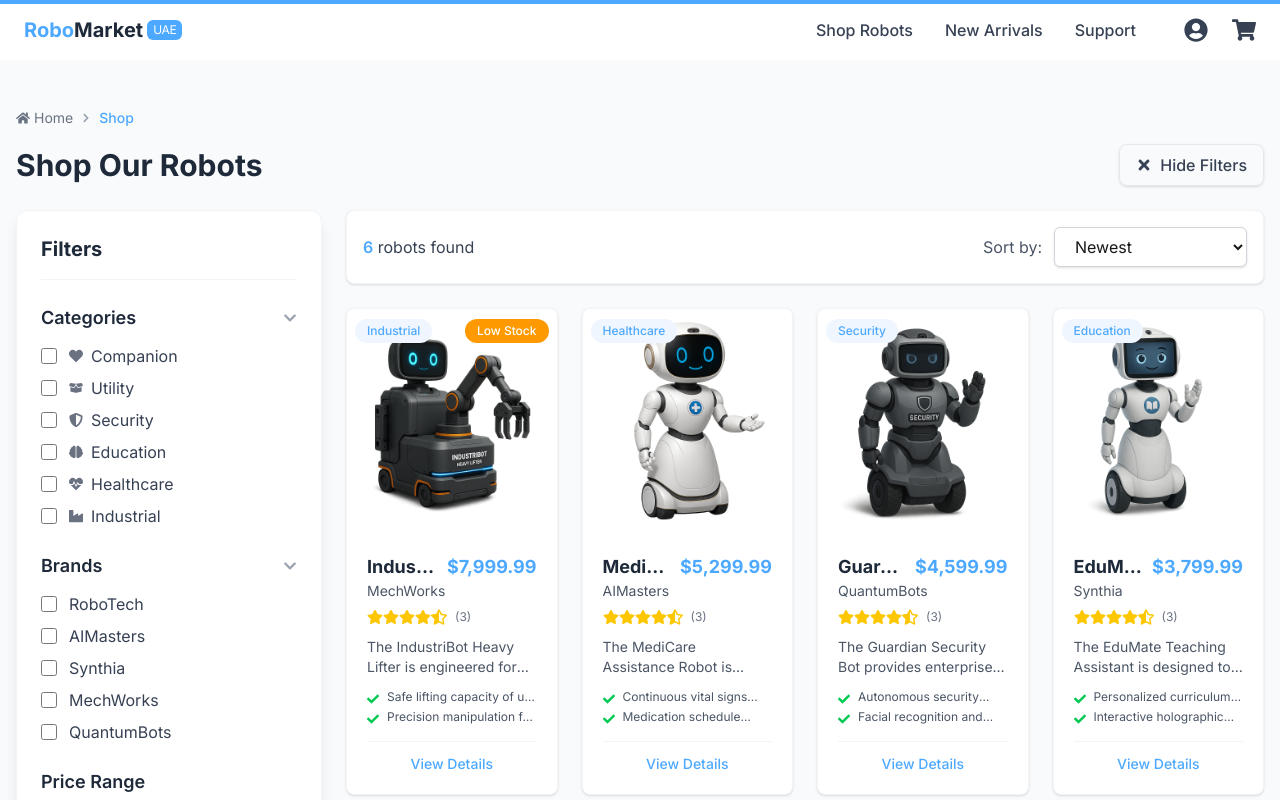
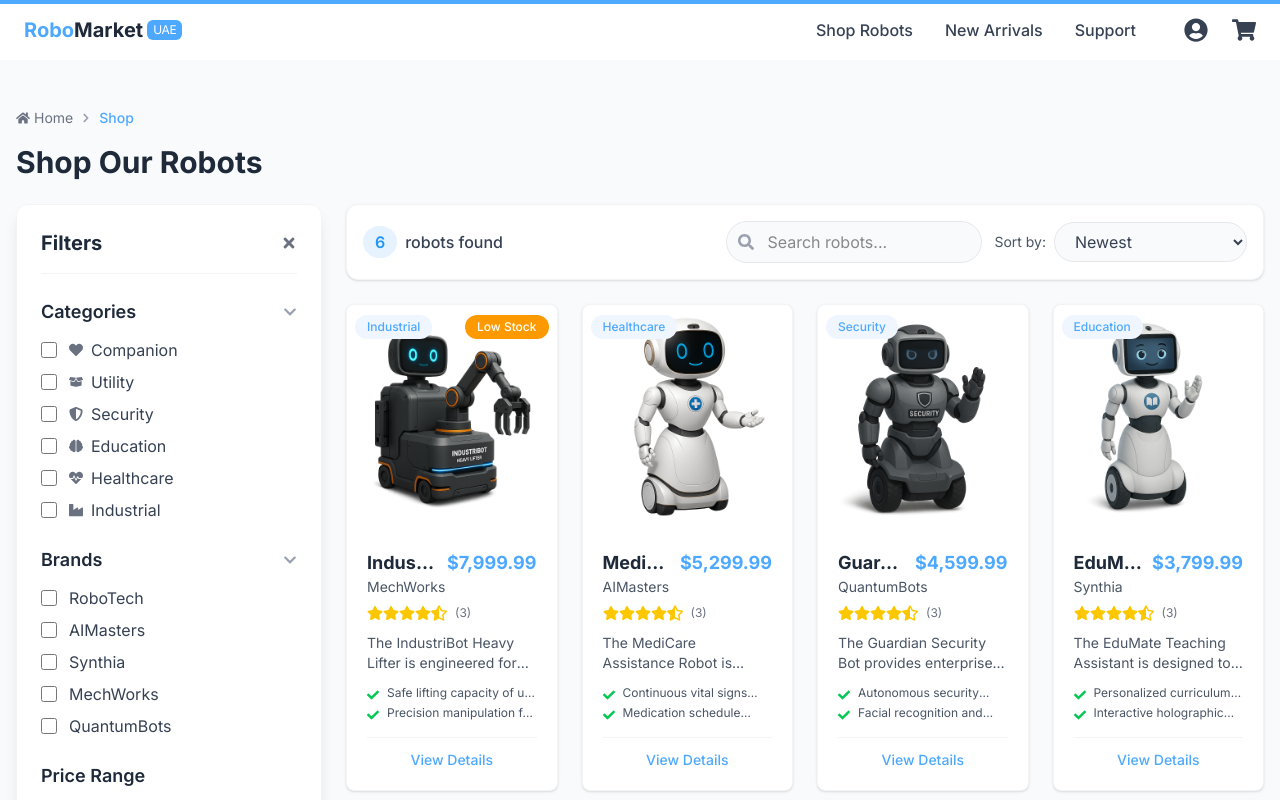
Before and after one commit to alaineid/robomarket-ae, a Next.js app: page /shop in a window 1280 px wide. Shown: the top 800 px of the page. Built offline with nearby package versions, Linux system fonts and the light colour scheme.

Commit message:
Fix show/hide filters

```diff
--- a/src/app/shop/page.tsx
+++ b/src/app/shop/page.tsx
@@ -5,7 +5,7 @@ import Link from 'next/link';
 import Image from 'next/image';
 import { motion } from 'framer-motion';
 import {
-  FaStar, FaFilter, FaTimes, FaChevronDown,
+  FaStar, FaFilter, FaTimes, FaChevronDown, FaChevronRight,
   FaSearch, FaCheck, FaHeart, FaBoxOpen, FaShieldAlt, FaBrain, FaHeartbeat, FaIndustry
 } from 'react-icons/fa';
 import Header from '@/components/Header';
@@ -21,10 +21,9 @@ export default function ShopPage() {
   const [selectedCategories, setSelectedCategories] = useState<string[]>([]);
   const [selectedBrands, setSelectedBrands] = useState<string[]>([]);
   const [currentPage, setCurrentPage] = useState(1);
-  const [showFilters, setShowFilters] = useState(true);
   const [sortBy, setSortBy] = useState('newest');
   const [comparingProducts, setComparingProducts] = useState<Product[]>([]);
-  const [setShowComparison] = useState(false);
+  const [showFilters, setShowFilters] = useState(true);
   const [recentlyViewed, setRecentlyViewed] = useState<Product[]>([]);
   const [ratingFilter, setRatingFilter] = useState(0);
 
@@ -181,44 +180,41 @@ export default function ShopPage() {
               )}
             </h1>
 
-            <div className="flex gap-2">
-              {sortedProducts.length > 0 && (
+          </div>
+
+          <div className="flex flex-col lg:flex-row gap-6 relative">
+            {/* Show Filter Button - Visible when filters are hidden */}
+            {!showFilters && (
               <motion.button
-                  whileHover={{ scale: 1.02 }}
-                  whileTap={{ scale: 0.98 }}
-                  onClick={() => setShowFilters(!showFilters)}
-                  className="flex items-center justify-center rounded-lg border border-gray-200 px-4 py-2 text-gray-700 shadow-sm hover:bg-gray-50"
+                initial={{ opacity: 0 }}
+                animate={{ opacity: 1 }}
+                transition={{ duration: 0.3 }}
+                onClick={() => setShowFilters(true)}
+                className="fixed left-0 top-1/2 transform -translate-y-1/2 bg-[#4DA9FF] text-white p-3 rounded-r-lg shadow-md z-10 hover:bg-blue-500 transition-colors"
+                style={{ transform: 'translateY(-50%)' }}
               >
-                  {showFilters ? <FaTimes className="mr-2" /> : <FaFilter className="mr-2 text-[#4DA9FF]" />}
-                  <span className="font-medium">{showFilters ? "Hide Filters" : "Show Filters"}</span>
+                <FaChevronRight />
               </motion.button>
             )}
 
-              {(selectedCategories.length > 0 || selectedBrands.length > 0 || ratingFilter > 0 || searchTerm) && (
-                <motion.button
-                  whileHover={{ scale: 1.02 }}
-                  whileTap={{ scale: 0.98 }}
-                  onClick={clearFilters}
-                  className="flex items-center justify-center rounded-lg border border-gray-200 px-4 py-2 text-gray-700 shadow-sm hover:bg-gray-50"
-                >
-                  <FaTimes className="mr-2" />
-                  <span className="font-medium">Clear Filters</span>
-                </motion.button>
-              )}
-            </div>
-          </div>
-
-          <div className="flex flex-col lg:flex-row gap-6">
             {/* Filters Sidebar */}
-            {showFilters && (
             <motion.aside
-                className="lg:w-1/4"
-                initial={{ opacity: 0, x: -20 }}
-                animate={{ opacity: 1, x: 0 }}
+              className={`lg:w-1/4 ${!showFilters ? 'hidden' : ''}`}
+              initial={{ opacity: showFilters ? 1 : 0, x: showFilters ? 0 : -20 }}
+              animate={{ opacity: showFilters ? 1 : 0, x: showFilters ? 0 : -20 }}
               transition={{ duration: 0.3 }}
             >
               <div className="bg-white rounded-xl shadow-lg p-6 sticky top-8 border border-gray-100">
-                  <h2 className="font-bold text-xl mb-6 text-gray-800 border-b border-gray-100 pb-4">Filters</h2>
+                <div className="flex justify-between items-center mb-6 border-b border-gray-100 pb-4">
+                  <h2 className="font-bold text-xl text-gray-800">Filters</h2>
+                  <button
+                    onClick={() => setShowFilters(false)}
+                    className="text-gray-500 hover:text-gray-700"
+                    title="Hide filters"
+                  >
+                    <FaTimes size={16} />
+                  </button>
+                </div>
 
                 {/* Categories filter with icons */}
                 <div className="mb-6">
@@ -351,25 +347,56 @@ export default function ShopPage() {
                 </motion.button>
               </div>
             </motion.aside>
-            )}
 
             {/* Main Products Area */}
-            <main className={showFilters ? 'lg:w-3/4' : 'w-full'}>
+            <main className={`${showFilters ? 'lg:w-3/4' : 'w-full'}`}>
               {/* Sort and Results Count */}
-              <div className="bg-white rounded-lg shadow-sm p-4 mb-6 border border-gray-100">
-                <div className="flex flex-col sm:flex-row justify-between items-center gap-4">
-                  <p className="text-gray-700">
-                    <span className="font-semibold text-[#4DA9FF]">{filteredProducts.length}</span> robots found
-                    {searchTerm && <span> for &quot;<span className="italic">{searchTerm}</span>&quot;</span>}
-                  </p>
-
-                  <div className="flex items-center">
-                    <label htmlFor="sort" className="mr-3 text-gray-600">Sort by:</label>
+              <div className="bg-white rounded-xl shadow p-4 mb-6 border border-gray-100">
+                <div className="flex flex-col md:flex-row md:items-center md:justify-between gap-4">
+                  {/* Results Count */}
+                  <div className="flex items-center gap-2">
+                    <span className="inline-flex items-center px-3 py-1 rounded-full bg-[#E6F3FF] text-[#2196F3] font-semibold text-base">
+                      {filteredProducts.length}
+                    </span>
+                    <span className="text-gray-700 text-base font-medium">
+                      robots found
+                      {searchTerm && (
+                        <span> for &quot;<span className="italic">{searchTerm}</span>&quot;</span>
+                      )}
+                    </span>
+                  </div>
+                  {/* Controls: Search, Sort, Clear Filters */}
+                  <div className="flex flex-col sm:flex-row items-stretch gap-3 w-full md:w-auto">
+                    {/* Search Bar */}
+                    <div className="relative w-full sm:w-64">
+                      <input
+                        type="text"
+                        placeholder="Search robots..."
+                        value={searchTerm}
+                        onChange={(e) => {
+                          setSearchTerm(e.target.value);
+                          setCurrentPage(1); // Reset to first page on search
+                        }}
+                        className="pl-10 pr-4 py-2 w-full border border-gray-200 rounded-full bg-gray-50 focus:outline-none focus:ring-2 focus:ring-[#4DA9FF] focus:border-transparent transition"
+                      />
+                      <FaSearch className="absolute left-3 top-1/2 transform -translate-y-1/2 text-gray-400" />
+                      {searchTerm && (
+                        <button
+                          onClick={() => setSearchTerm('')}
+                          className="absolute right-3 top-1/2 transform -translate-y-1/2 text-gray-400 hover:text-gray-600"
+                        >
+                          <FaTimes size={14} />
+                        </button>
+                      )}
+                    </div>
+                    {/* Sort Dropdown */}
+                    <div className="flex items-center whitespace-nowrap">
+                      <label htmlFor="sort" className="mr-2 text-gray-600 hidden sm:inline text-sm">Sort by:</label>
                       <select
                         id="sort"
                         value={sortBy}
                         onChange={(e) => setSortBy(e.target.value)}
-                      className={commonFormStyles.select}
+                        className="rounded-full border border-gray-200 bg-gray-50 px-4 py-2 text-gray-700 focus:outline-none focus:ring-2 focus:ring-[#4DA9FF] transition"
                       >
                         <option value="newest">Newest</option>
                         <option value="price-asc">Price: Low to High</option>
@@ -377,6 +404,19 @@ export default function ShopPage() {
                         <option value="rating">Best Rated</option>
                         <option value="popularity">Most Popular</option>
                       </select>
+                    </div>
+                    {/* Clear Filters Button */}
+                    {(selectedCategories.length > 0 || selectedBrands.length > 0 || ratingFilter > 0 || searchTerm) && (
+                      <motion.button
+                        whileHover={{ scale: 1.02 }}
+                        whileTap={{ scale: 0.98 }}
+                        onClick={clearFilters}
+                        className="flex items-center justify-center rounded-full border border-gray-200 px-4 py-2 text-gray-700 bg-white shadow-sm hover:bg-gray-50 transition"
+                      >
+                        <FaTimes className="mr-2" />
+                        <span className="font-medium">Clear Filters</span>
+                      </motion.button>
+                    )}
                   </div>
                 </div>
               </div>
--- a/src/components/Header.tsx
+++ b/src/components/Header.tsx
@@ -3,14 +3,13 @@
 import { useState, useEffect, useRef } from 'react';
 import Link from 'next/link';
 import Logo from './Logo';
-import { FaSearch, FaUserCircle, FaShoppingCart, FaBars, FaTimes } from 'react-icons/fa';
+import { FaUserCircle, FaShoppingCart, FaBars, FaTimes } from 'react-icons/fa';
 import { useCart } from '@/utils/cartContext';
 
 export default function Header() {
   const { cartCount } = useCart();
   const [isMobileMenuOpen, setIsMobileMenuOpen] = useState(false);
   const [isMobileView, setIsMobileView] = useState(false);
-  const [searchQuery, setSearchQuery] = useState("");
   const [isScrolled, setIsScrolled] = useState(false);
 
   // Touch gesture handling
```
Lines whose indentation alone changed are shown as unchanged.
